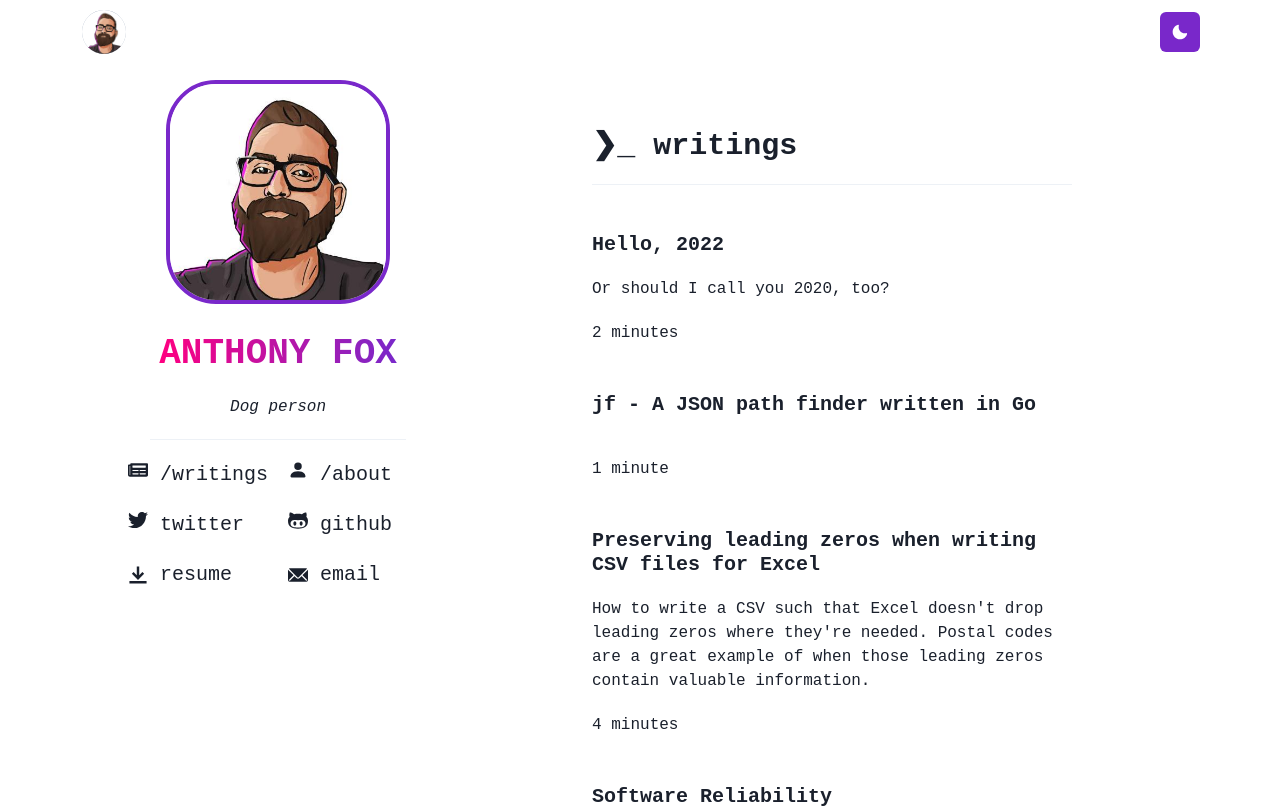
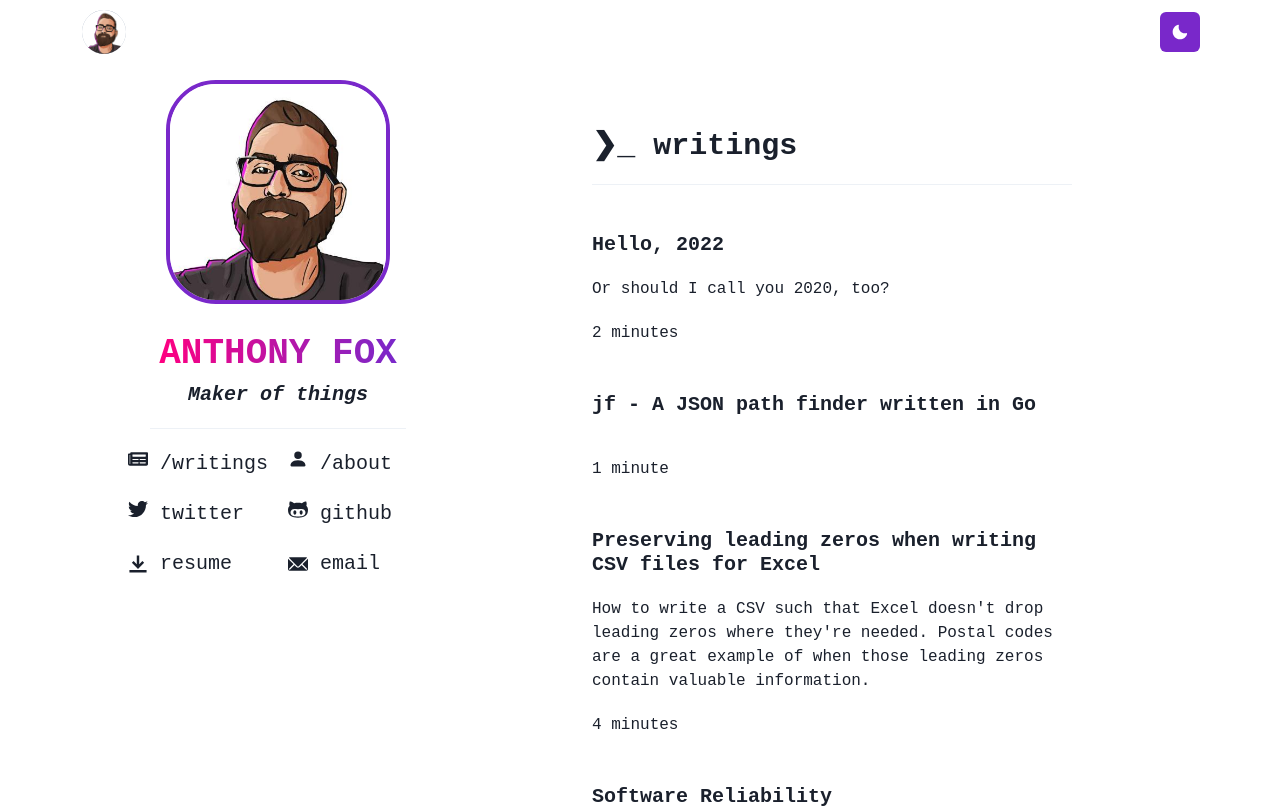
Before and after one commit to WTFox/blog, a Next.js app: page / in a window 1280 px wide. Shown: the top 808 px of the page. Built offline with nearby package versions, Linux system fonts and the light colour scheme; a web font is replaced by a local one.

Commit message:
Fix the rolotext animation

```diff
--- a/src/components/RoloText.tsx
+++ b/src/components/RoloText.tsx
@@ -1,7 +1,8 @@
 import { useEffect, useState } from "react"
-import { Text } from "@chakra-ui/react"
+import { Heading } from "@chakra-ui/react"
 
 import SiteConfig from "@/lib/config"
+import { AnimatePresence, motion } from "framer-motion"
 
 const RoloText = ({ children }) => {
   const subtitles: typeof SiteConfig["subtitles"] = children
@@ -10,10 +11,29 @@ const RoloText = ({ children }) => {
   useEffect(() => {
     setTimeout(() => {
       setIndex((index + 1) % subtitles.length)
-    }, 2500)
+    }, 3000)
   })
 
-  return <Text as={"i"}>{subtitles[index]}</Text>
+  const displayText = subtitles[index]
+
+  return (
+    <AnimatePresence exitBeforeEnter initial={false}>
+      <motion.div
+        style={{
+          display: "inline-block",
+        }}
+        key={displayText}
+        initial={{ y: -20, opacity: 0 }}
+        animate={{ y: 0, opacity: 1 }}
+        exit={{ y: 20, opacity: 0 }}
+        transition={{ duration: 0.2 }}
+      >
+        <Heading size={"md"} as={"i"}>
+          {displayText}
+        </Heading>
+      </motion.div>
+    </AnimatePresence>
+  )
 }
 
 export default RoloText
--- a/src/components/Sidebar/Sidebar.tsx
+++ b/src/components/Sidebar/Sidebar.tsx
@@ -86,7 +86,7 @@ const SidebarHero = () => {
         >
           {SiteConfig.name}
         </Heading>
-        <Container maxW={"md"} pt={5}>
+        <Container maxW={"md"} pt={2}>
           <RoloText>{SiteConfig.subtitles}</RoloText>
         </Container>
       </Section>
--- a/src/lib/config.tsx
+++ b/src/lib/config.tsx
@@ -21,7 +21,7 @@ interface ISiteConfig {
 
 const SiteConfig: ISiteConfig = {
   name: "Anthony Fox",
-  subtitles: ["Coder", "Maker", "Dog person", "Batman?"],
+  subtitles: ["Software Engineer", "Maker of things", "Dog lover", "Batman?"],
   links: [
     {
       href: "/",
```
